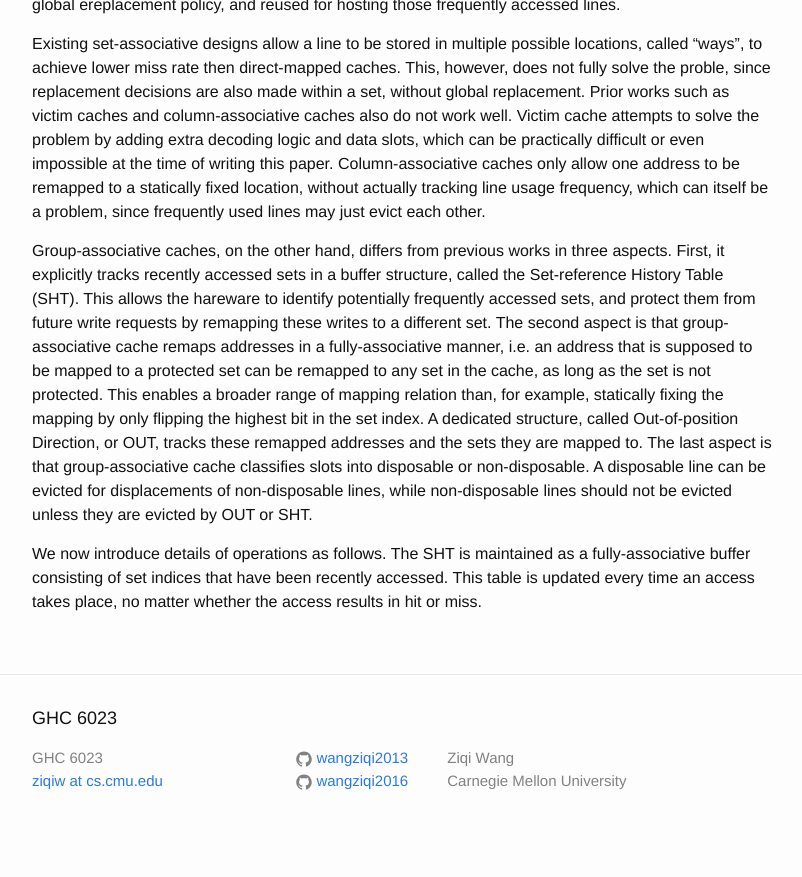
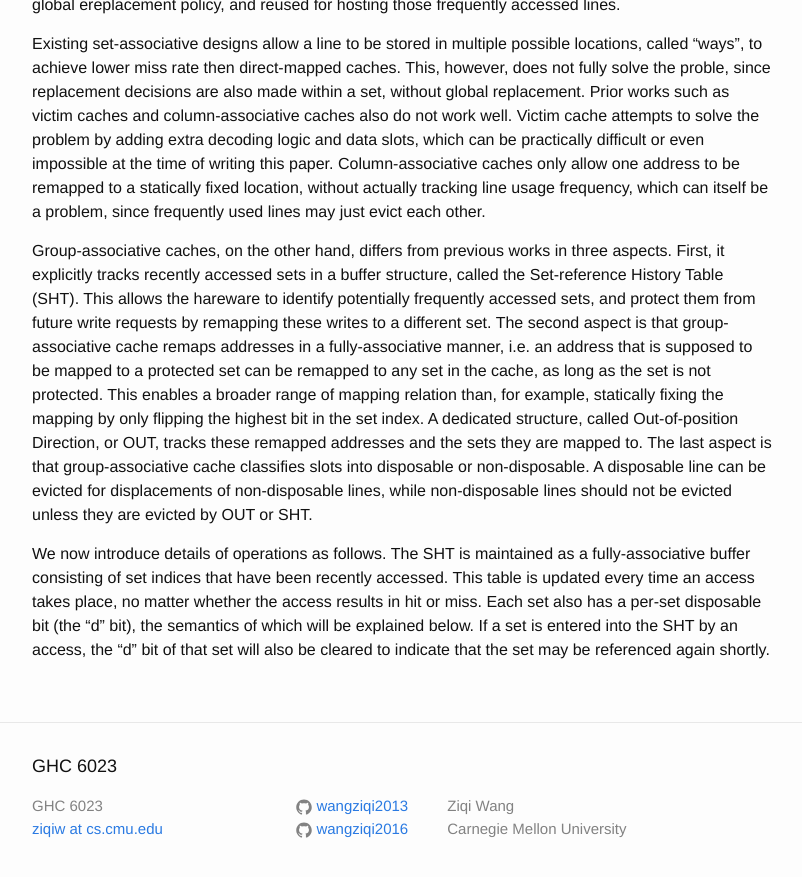
Before and after one commit to wangziqi2013/wangziqi2013.github.io, a Jekyll site: the page built from _posts/2020-05-30-group-associative-cache.markdown, in a window 1280 px wide and 900 px high, scrolled down 619 px. Shown: the top 877 px of the window, without its empty margins (238-1040 px from the left). Built offline with Jekyll 4.4.1, drawn with Linux system fonts in a browser that asks for light colours; before the commit the page ends 1471 px from its top, so only the background shows below that.

Commit message:
Finish SHT

```diff
--- a/_posts/2020-05-30-group-associative-cache.markdown
+++ b/_posts/2020-05-30-group-associative-cache.markdown
@@ -40,4 +40,6 @@ non-disposable lines should not be evicted unless they are evicted by OUT or SHT
 
 We now introduce details of operations as follows. The SHT is maintained as a fully-associative buffer consisting of
 set indices that have been recently accessed. This table is updated every time an access takes place, no matter
-whether the access results in hit or miss.
+whether the access results in hit or miss. Each set also has a per-set disposable bit (the "d" bit), the semantics
+of which will be explained below. If a set is entered into the SHT by an access, the "d" bit of that set will also be
+cleared to indicate that the set may be referenced again shortly.
```
